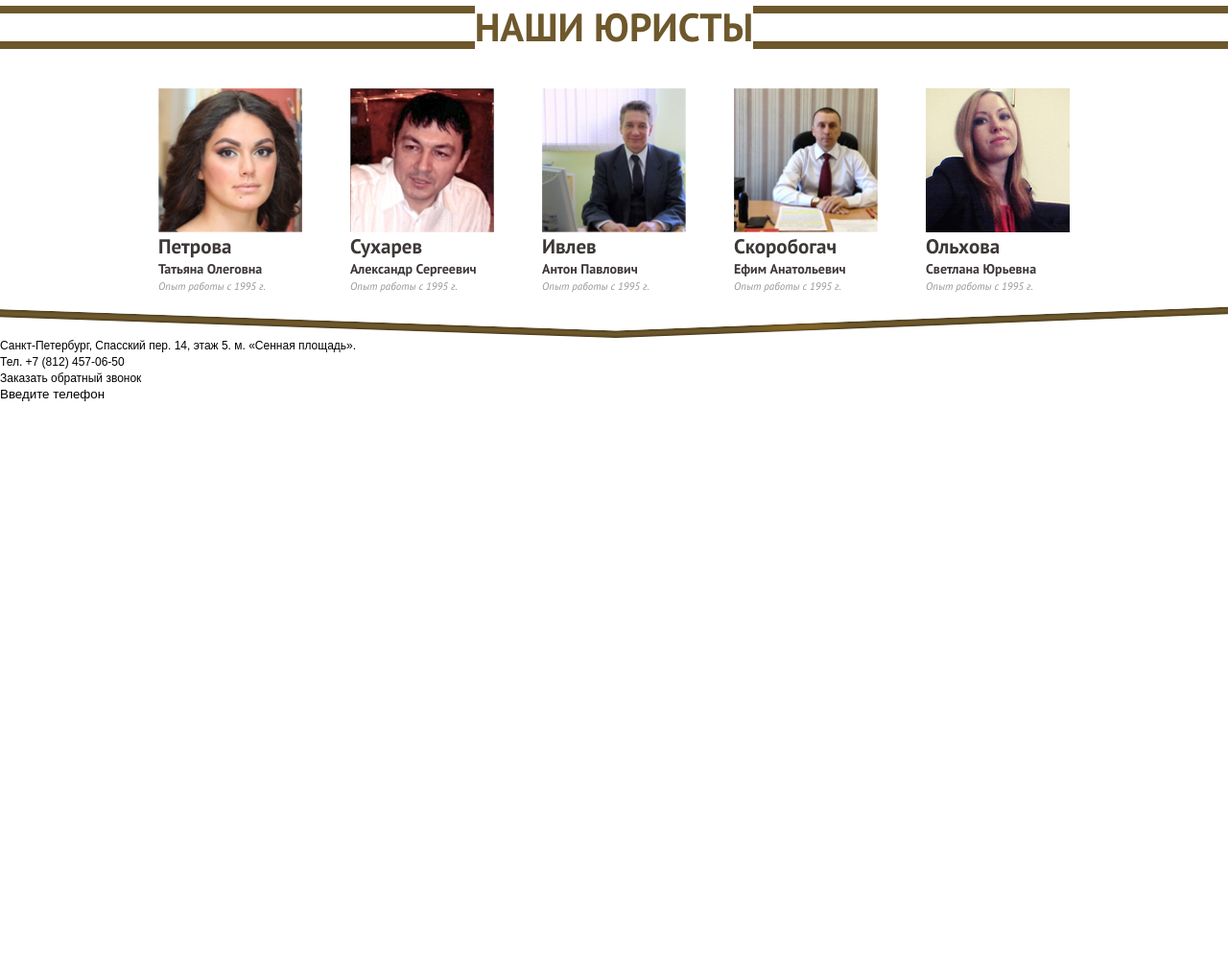
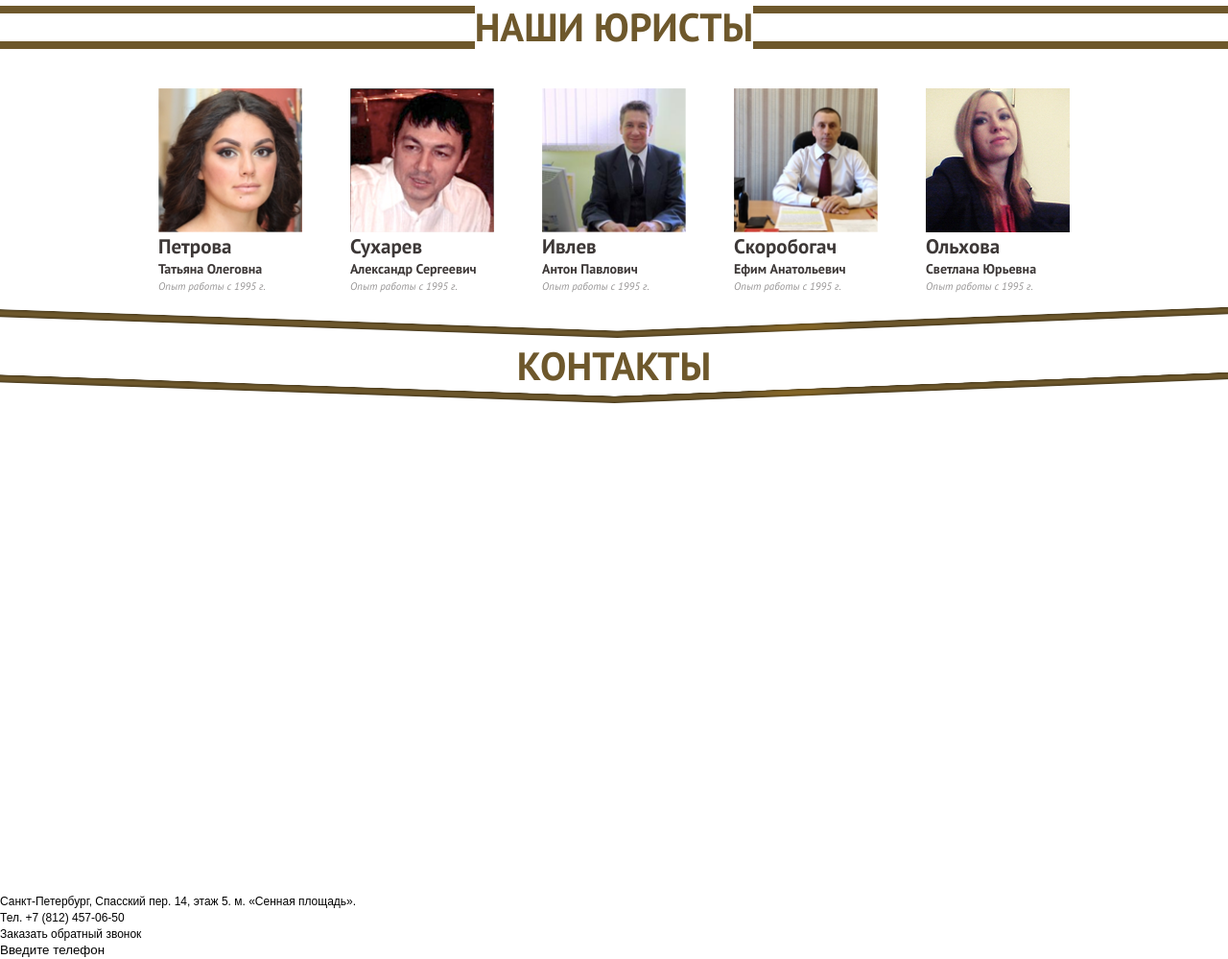
Before and after one commit to coderiver/roslex, a PHP site: page / in a window 1280 px wide. Shown: the part 5015-6014 px from the top of the page at 96% size. Before the commit the page ends 5433 px from the top, so only its background shows below. Run offline with PHP 8.4, Linux system fonts and the light colour scheme.

Commit message:
contacts add

```diff
--- a/css/screen.css
+++ b/css/screen.css
@@ -162,7 +162,6 @@ body { font-family: Arial, sans-serif; font-size: 12px; line-height: 1.4; }
 .feedbacks .feedback .feedback__text .feedback__author_name { font-family: "PT Sans", Arial, sans-serif; font-weight: 700; font-size: 24px; }
 .feedbacks .feedback .feedback__text .feedback__review { font-family: "PT Sans", Arial, sans-serif; font-style: italic; font-size: 12px; line-height: 1.1em; padding-top: 6px; }
 
-.team:after { content: ""; display: block; width: 100%; height: 46px; background-image: url("../img/team_line.png"); background-repeat: no-repeat; background-position-x: 50%; }
 .team .team__header { margin-top: 40px; text-align: center; position: relative; z-index: 1; position: relative; margin-bottom: 36px; }
 .team .team__header:after { content: ""; display: block; position: absolute; width: 100%; top: 7px; border-bottom: 8px solid #6e582c; }
 .team .team__header:before { content: ""; display: block; position: absolute; width: 100%; bottom: 5px; border-top: 8px solid #6e582c; }
@@ -175,3 +174,7 @@ body { font-family: Arial, sans-serif; font-size: 12px; line-height: 1.4; }
 .member .member__experience { font-family: "PT Sans", Arial, sans-serif; font-style: italic; font-size: 11px; color: #989696; }
 .member .member__photo { width: 150px; height: 150px; }
 .member .member__photo img { width: 100%; height: 100%; }
+
+.contacts .contacts__header { text-align: center; position: relative; height: 116px; background-image: url("../img/contacts_bg.png"); background-position-x: 50%; background-color: transparent; }
+.contacts .contacts__header span { font-family: "PT Sans", Arial, sans-serif; font-weight: 700; font-size: 41px; position: relative; top: 46px; z-index: 2; color: #6e582c; background-color: white; text-align: center; }
+.contacts .contacts__map { width: 100%; height: 535px; position: relative; margin-top: -26px; z-index: -1; }
--- a/index.html
+++ b/index.html
@@ -9,6 +9,7 @@
 	<!-- <meta name="viewport" content="initial-scale=1, user-scalable=no"> -->
 	<link rel="stylesheet" media="all" href="css/screen.css" >
 	<!--[if IE]><script src="js/html5shiv.js"></script><![endif]-->
+	<script src="http://api-maps.yandex.ru/2.1/?lang=ru_RU" type="text/javascript"></script>
 </head>
 <body>
 <!-- BEGIN  out-->
@@ -505,7 +506,8 @@
 
 	<!-- BEGIN contacts  -->
 	<div class="contacts">
-	  <div class="map"></div>
+		<p class="contacts__header"><span>КОНТАКТЫ</span></p>
+		<div id="ymap" class="contacts__map"></div>
 	</div>
 	<!-- END contacts -->
 
@@ -528,5 +530,36 @@
 <!-- END out-->
 <!-- load scripts -->
 <script src="js/lib/head.js" data-headjs-load="js/init.js"></script>
+<script>
+ymaps.ready(init);
+function init () {
+	var map = new ymaps.Map("ymap", {
+            center: [59.92733739, 30.31772910],
+            zoom: 13,
+            controls: []
+        }),
+ myGeoObject = new ymaps.GeoObject({
+            // Описание геометрии.
+            geometry: {
+                type: "Point",
+                coordinates: [59.92733739, 30.31772910]
+            },
+            // Свойства.
+
+        });
+
+    map.geoObjects
+        .add(myGeoObject)
+        .add(new ymaps.Placemark([59.92733739, 30.31772910], {
+            balloonContent: 'цвет <strong>воды пляжа бонди</strong>'
+        }, {
+            preset: 'islands#icon',
+            iconColor: '#0095b6'
+        }))
+
+       ;
+}
+</script>
+
 </body>
 </html>
--- a/sass/_main.sass
+++ b/sass/_main.sass
@@ -435,14 +435,6 @@
 
 //-----team
 .team
-	&:after
-		content: ''
-		display: block
-		width: 100%
-		height: 46px
-		background-image: url('../img/team_line.png')
-		background-repeat: no-repeat
-		background-position-x: 50%
 	.team__header
 		margin-top: 40px
 		text-align: center
@@ -464,7 +456,6 @@
 			width: 100%
 			bottom: 5px
 			border-top: 8px solid  #6e582c
-
 		span
 			+pt-b
 			font-size: 41px
@@ -499,3 +490,47 @@
 		img
 			width: 100%
 			height: 100%
+
+//-----contacts
+.contacts
+	.contacts__header
+		text-align: center
+		position: relative
+		height: 116px
+		background-image: url('../img/contacts_bg.png')
+		// +png(contatcts_bg)
+		background-position-x: 50%
+		background-color: transparent
+		// &:after
+		// 	content: ''
+		// 	display: block
+		// 	width: 100%
+		// 	height: 46px
+		// 	// background-image: url('../img/team_line.png')
+		// 	background-repeat: no-repeat
+		// 	background-position-x: 50%
+		// 	position: absolute
+		// 	bottom: -12px
+		// &:before
+		// 	content: ''
+		// 	display: block
+		// 	width: 100%
+		// 	height: 46px
+		// 	// background-image: url('../img/team_line.png')
+		// 	background-repeat: no-repeat
+		// 	background-position-x: 50%
+		span
+			+pt-b
+			font-size: 41px
+			position: relative
+			top: 46px
+			z-index: 2
+			color: #6E582C
+			background-color: #FFF
+			text-align: center
+	.contacts__map
+		width: 100%
+		height: 535px
+		position: relative
+		margin-top: -26px
+		z-index: -1
```
Also changed, not shown: img/contacts_bg.png (added).
